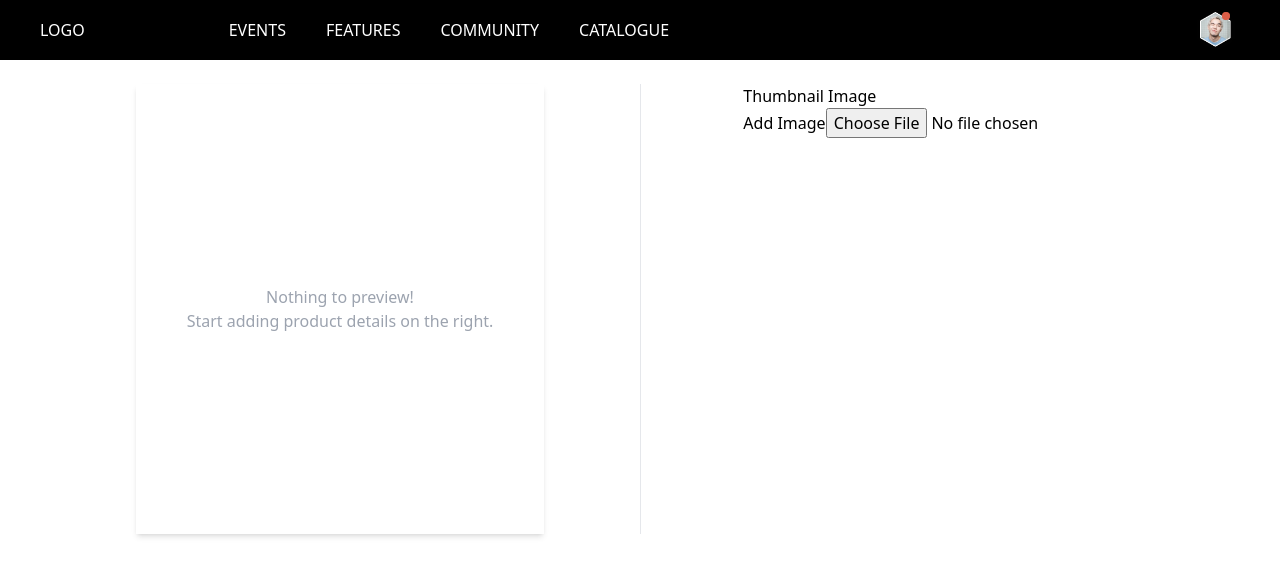
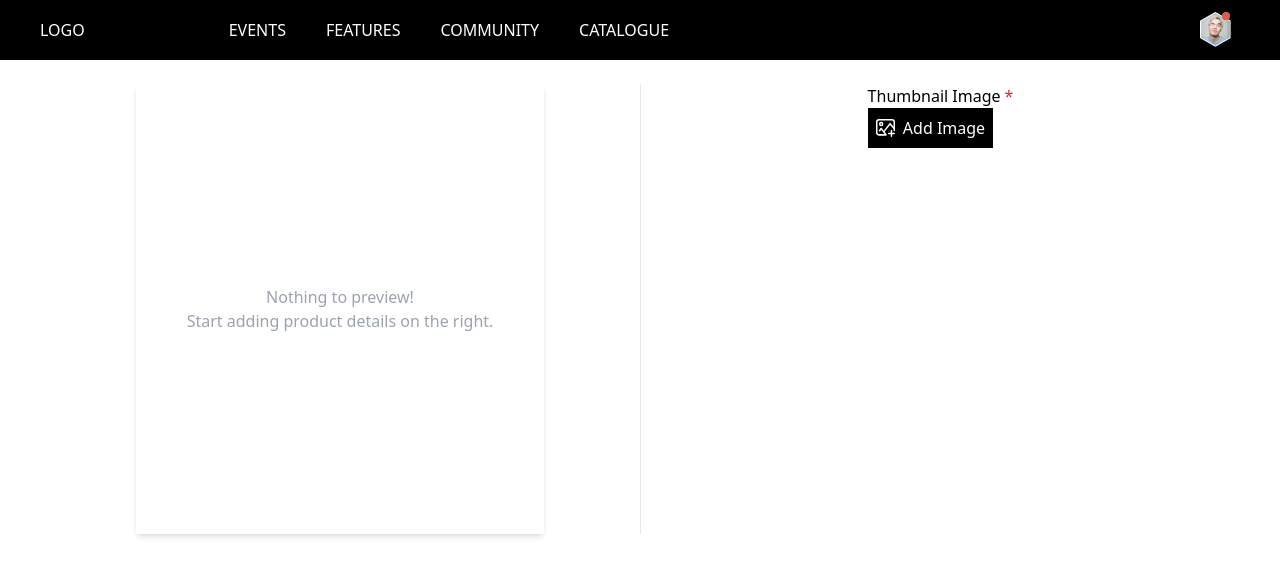
Before and after one commit to verenaseverina/seller-dashboard-test, a Next.js app: page / in a window 1280 px wide. Shown: the top 576 px of the page. Built offline with nearby package versions, Linux system fonts and the light colour scheme.

Commit message:
style uploadThumbnail

```diff
--- a/components/UploadThumbnail.tsx
+++ b/components/UploadThumbnail.tsx
@@ -53,22 +53,28 @@ const UploadThumbnail = ({
 
   return (
     <div>
-      <p>{props.label}</p>
+      <p className="font-medium">{props.label}
+        {required && (<span className="ml-1 text-red-600">*</span>) }
+      </p>
       {
         url ? (
-          <div>
-            <img src={url} />
-            <button onClick={() => removeFile()}>Delete</button>
+          <div className="relative">
+            <img className="thumbnail-preview" src={url} />
+            <button className="absolute top-0 right-0" onClick={() => removeFile()}>
+              <img src="/cross-button.svg" />
+            </button>
           </div>
         ) : (
-          <div>
-            <span>Add Image</span>
+          <button className="relative bg-black flex gap-2 p-2 items-center hover:cursor-pointer">
+            <img src="/add-img-white.svg" />
+            <span className="text-white">Add Image</span>
             <input
+              className="absolute w-full h-full top-0 left-0 hide-input-button hover:cursor-pointer"
               type="file"
               onChange={onChangeFile}
               accept="image/png, image/jpeg, image/jpg">
             </input>
-          </div>
+          </button>
         )
       }
     </div>
```
